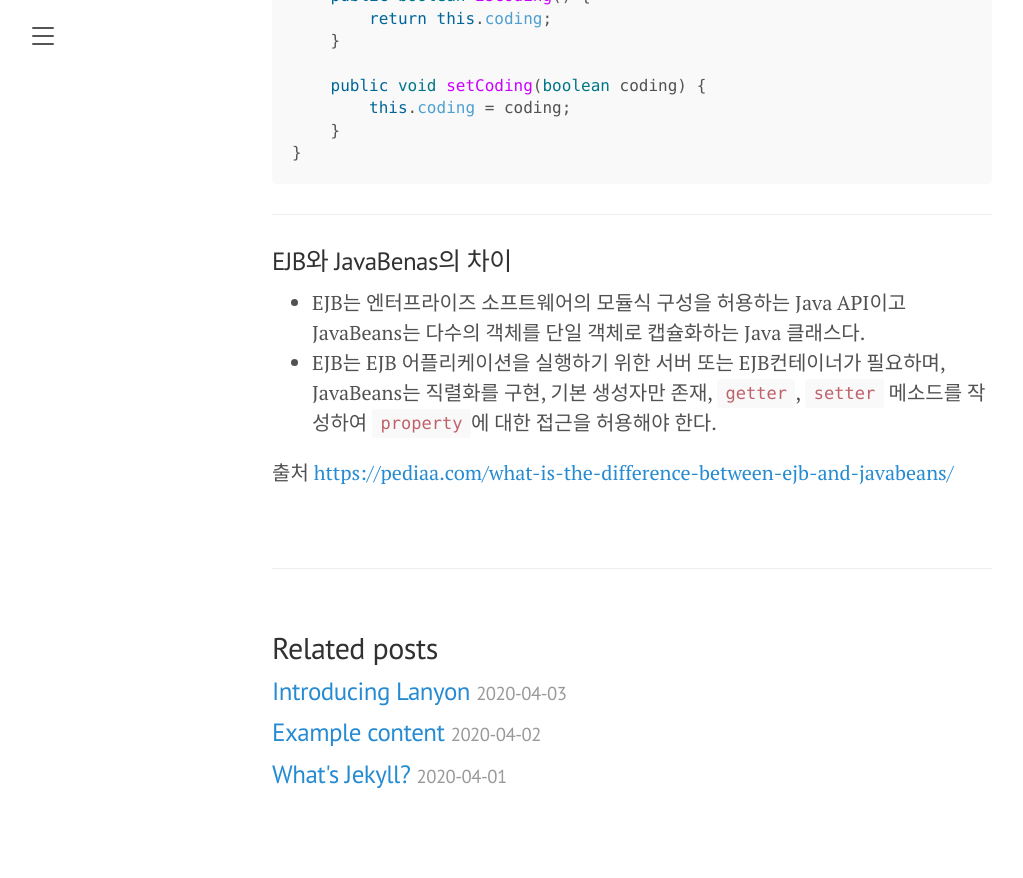
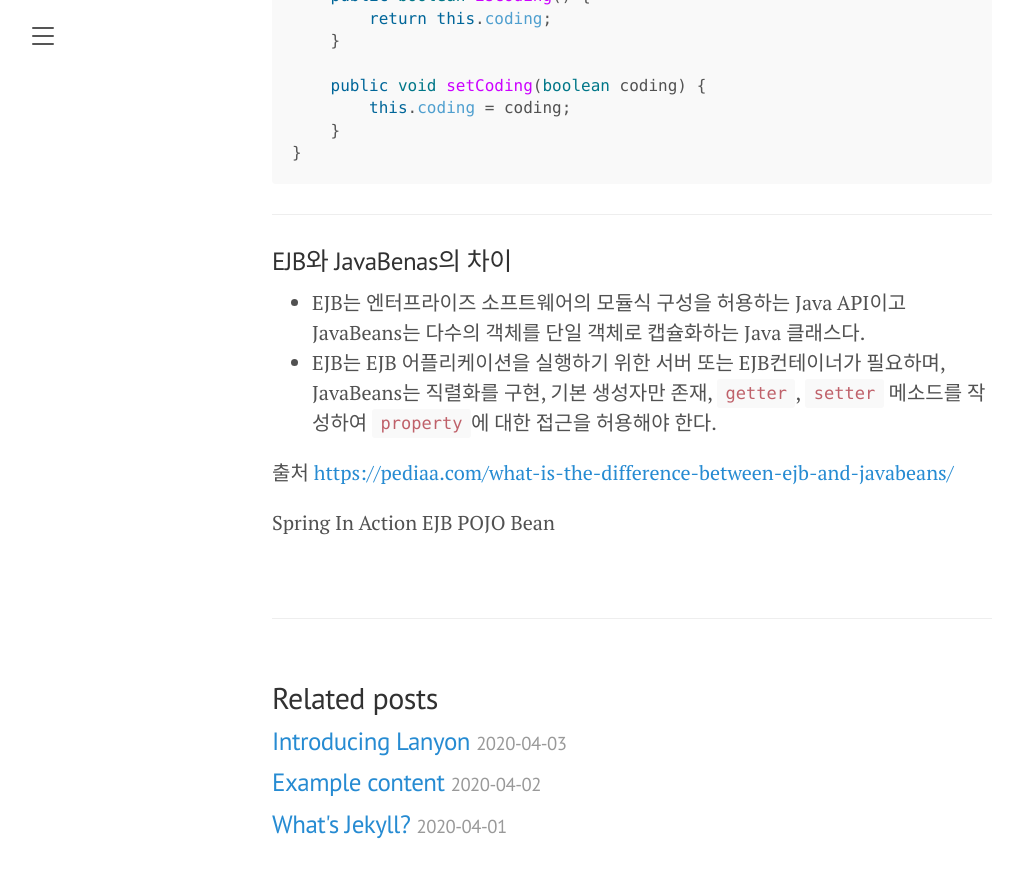
Before and after one commit to songsongpa/songsongpa.github.io, a Jekyll site: the page built from _posts/2021-07-25-Spring In Action 4th-Chapter1-1.1 Simplify Java Development.md, in a window 1280 px wide and 900 px high, scrolled down 4162 px. Shown: the top 878 px of the window, without its empty margins (8-1031 px from the left). Built offline with Jekyll 4.4.1, drawn with Linux system fonts in a browser that asks for light colours; before the commit the page ends 5012 px from its top, so only the background shows below that.

Commit message:
Update Tags

```diff
--- a/_config.yml
+++ b/_config.yml
@@ -10,7 +10,7 @@ paginate: 10
 permalink: pretty
 
 category_dir: category/
-tag_dir: tag/
+tag_dir: tags/
 
 # About/contact
 author:
--- /dev/null
+++ b/_data/format.yml
@@ -0,0 +1,5 @@
+spring in action: Spring In Action
+ejb: EJB
+pojo: POJO
+javabean: JavaBeans
+bean: Bean
--- /dev/null
+++ b/_data/tags.yml
@@ -0,0 +1,5 @@
+- spring in action
+- ejb
+- pojo
+- javabeans
+- bean
--- a/_includes/sidebar.html
+++ b/_includes/sidebar.html
@@ -42,46 +42,7 @@
 
     <!-- Tag -->
     <div>
-      <div class="sidebar-nav-item">Tags</div>
-      <div class="tags-cloud">
-        <div>
-          {% assign first = site.tags.first %}
-          {% assign max = first[1].size %}
-          {% assign min = max %}
-          {% for tag in site.tags offset:1 %}
-          {% if tag[1].size > max %}
-          {% assign max = tag[1].size %}
-          {% elsif tag[1].size < min %}
-          {% assign min = tag[1].size %}
-          {% endif %}
-          {% endfor %}
-
-          {% if max == min %}
-          {% assign diff = 1 %}
-          {% else %}
-          {% assign diff = max | minus: min %}
-          {% endif %}
-
-          {% for tag in site.tags %}
-          {% assign temp = tag[1].size | minus: min | times: 36 | divided_by: diff %}
-          {% assign base = temp | divided_by: 4 %}
-          {% assign remain = temp | modulo: 4 %}
-          {% if remain == 0 %}
-          {% assign size = base | plus: 9 %}
-          {% elsif remain == 1 or remain == 2 %}
-          {% assign size = base | plus: 9 | append: '.5' %}
-          {% else %}
-          {% assign size = base | plus: 10 %}
-          {% endif %}
-          {% if remain == 0 or remain == 1 %}
-          {% assign color = 9 | minus: base %}
-          {% else %}
-          {% assign color = 8 | minus: base %}
-          {% endif %}
-          <a href="{{ root_url }}/{{ site.tag_dir }}#{{ tag[0] }}" style="font-size: {{ size }}pt; color: #{{ 9 | minus: color }}{{ 9 | minus: color }}{{ 9 | minus: color }};">{{ tag[0] }}</a>
-          {% endfor %}
-        </div>
-      </div>
+      <div class="sidebar-nav-item"><a href="{{ root_url }}/{{ site.tag_dir }}">Tags</a></div>
     </div>
   </nav>
 
--- a/_layouts/post.html
+++ b/_layouts/post.html
@@ -6,6 +6,14 @@ layout: default
   <h1 class="post-title">{{ page.title }}</h1>
   <span class="post-date">{{ page.date | date:"%F" }}</span>
   {{ content }}
+
+  {% if page.tags %}
+  {% for tag in page.tags %}
+  {% if site.data.tags contains tag %}
+  <span class="tag">{{ site.data.format[tag] }}</span>
+  {% endif %}
+  {% endfor %}
+  {% endif %}
 </div>
 
 {% if site.related_posts.size >= 1 %}
--- a/_posts/2021-07-25-Spring In Action 4th-Chapter1-1.1 Simplify Java Development.md
+++ b/_posts/2021-07-25-Spring In Action 4th-Chapter1-1.1 Simplify Java Development.md
@@ -6,7 +6,7 @@ categories:
 - spring-in-action-4th-edition
 
 tags:
-- [Spring In Action, EJB, POJO, JavaBeans, Bean]
+- [spring in action, ejb, pojo, javabeans, bean]
 
 toc:
 - true
```
Also changed, not shown: page/2.tag.html (+17 -34 lines).
